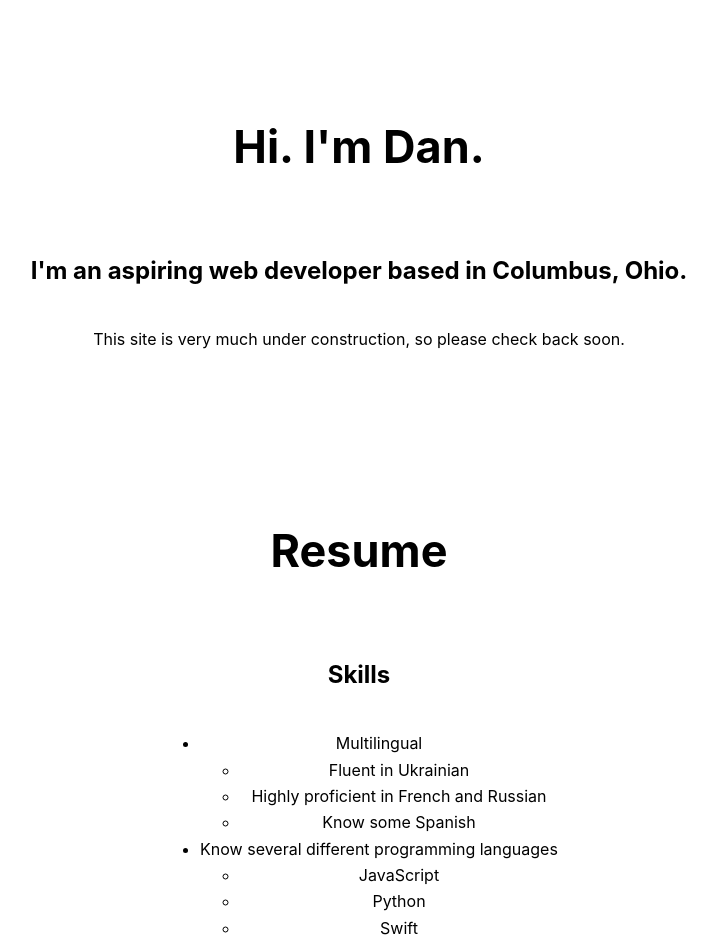
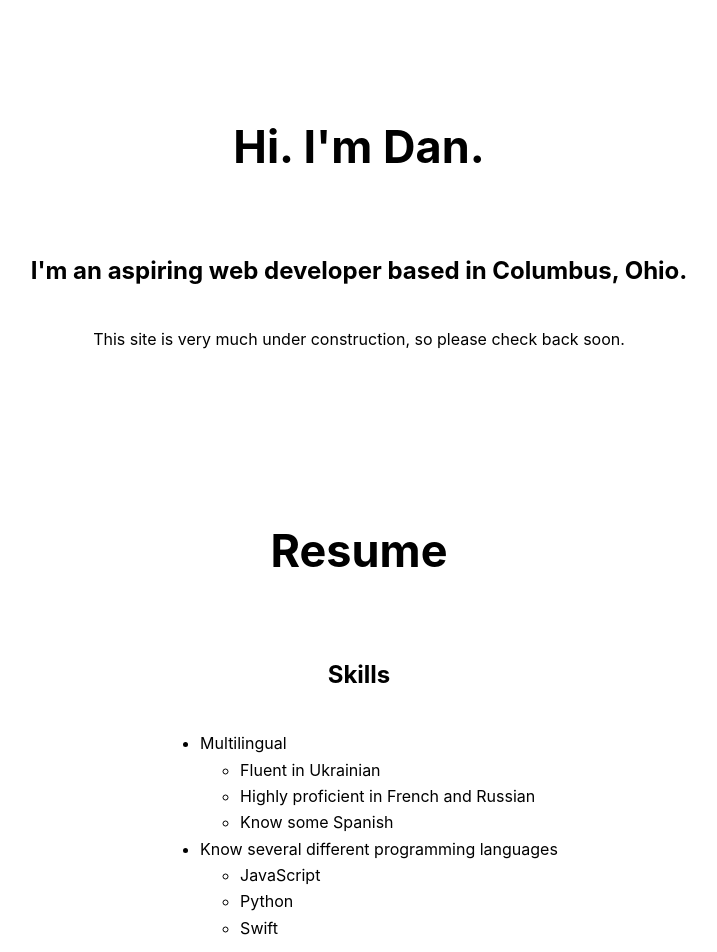
Before and after one commit to dsoloha/dansoloha-svelte, a Svelte app: page / in a window 1280 px wide. Shown: the top 952 px of the page, without its empty margins (281-998 px from the left). Built offline with nearby package versions, Linux system fonts and the light colour scheme.

Commit message:
Aligned list text to left

```diff
--- a/public/global.css
+++ b/public/global.css
@@ -46,6 +46,9 @@ code:before,
 code:after {
   content: '\`';
 }
+ul {
+  text-align: left;
+}
 
 @media (prefers-color-scheme: dark) {
   * {
```
